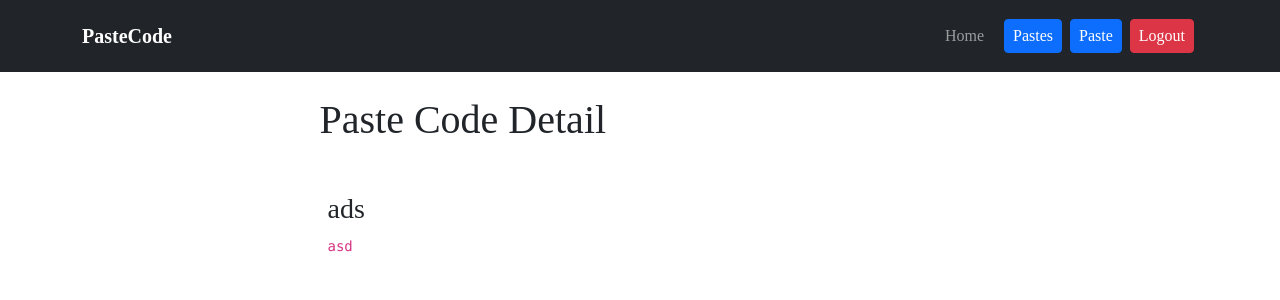
After one commit to muhammadpauzi/pastecode, a Flask app: page /1 in a window 1280 px wide. The commit adds this page. Shown: the top 300 px of the page. Run offline with Flask 2, Linux system fonts and the light colour scheme; a user stored in the database is signed in; data comes from the database, SQL or seed files in the repository; both versions use the stored data as it was after the commit; some libraries are stand-ins or nearby versions.

Commit message:
feat: add paste detail page

```diff
--- /dev/null
+++ b/website/templates/paste_detail.html
@@ -0,0 +1,13 @@
+{% extends 'base.html' %}
+{% block title %}Paste Code Detail - PasteCode{% endblock %}
+
+{% block content %}
+<div class="col-md-7 mx-auto">
+    <h1 class="mb-4">Paste Code Detail</h1>
+
+    <div class="py-4 px-2">
+        <h3 class="fw-normal">{{ paste.title }}</h3>
+        <code>{{ paste.code }}</code>
+    </div>
+</div>
+{% endblock %}
--- a/website/templates/pastes.html
+++ b/website/templates/pastes.html
@@ -8,7 +8,7 @@
     {% for paste in user.pastes %}
     <div class="py-4 px-2 d-flex justify-content-between align-items-center">
         <h6 class="fw-normal mb-0">{{ paste.title }}</h6>
-        <a href="" class="btn btn-sm btn-primary">See</a>
+        <a href="/{{ paste.id }}" class="btn btn-sm btn-primary">See</a>
     </div>
     {% endfor %}
     {% else %}
--- a/website/views.py
+++ b/website/views.py
@@ -33,7 +33,7 @@ def paste():
             db.session.add(new_paste)
             db.session.commit()
             flash("Pasted code successfully!", category='success')
-            return redirect(url_for('views.home'))
+            return redirect(url_for('views.pastes'))
 
     return render_template('paste.html', title=title, code=code, errors=errors, user=current_user)
 
@@ -41,3 +41,9 @@ def paste():
 @login_required
 def pastes():
     return render_template('pastes.html', user=current_user)
+
+@views.route('/<int:id>')
+@login_required
+def paste_detail(id):
+    paste = Paste.query.filter_by(id=id).first()
+    return render_template('paste_detail.html', user=current_user, paste=paste)
```
Also changed, not shown: website/database.db.
